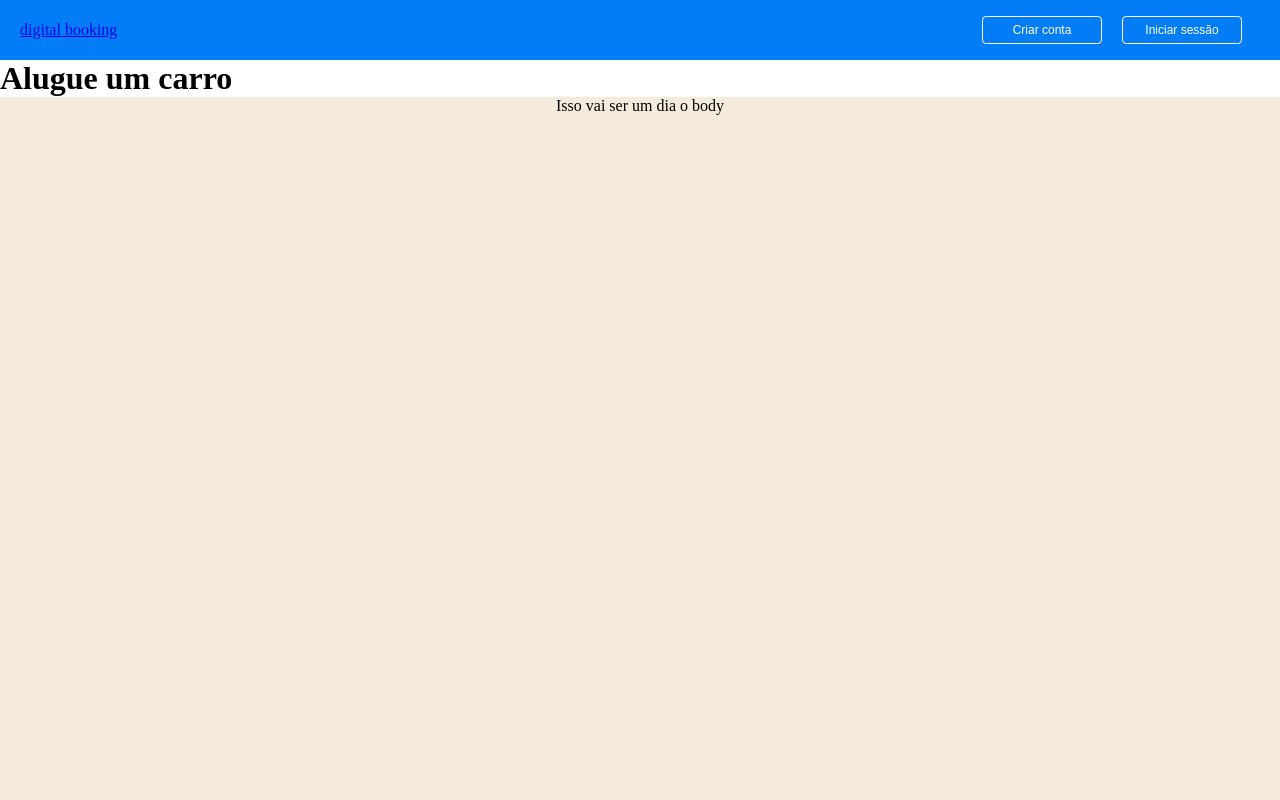
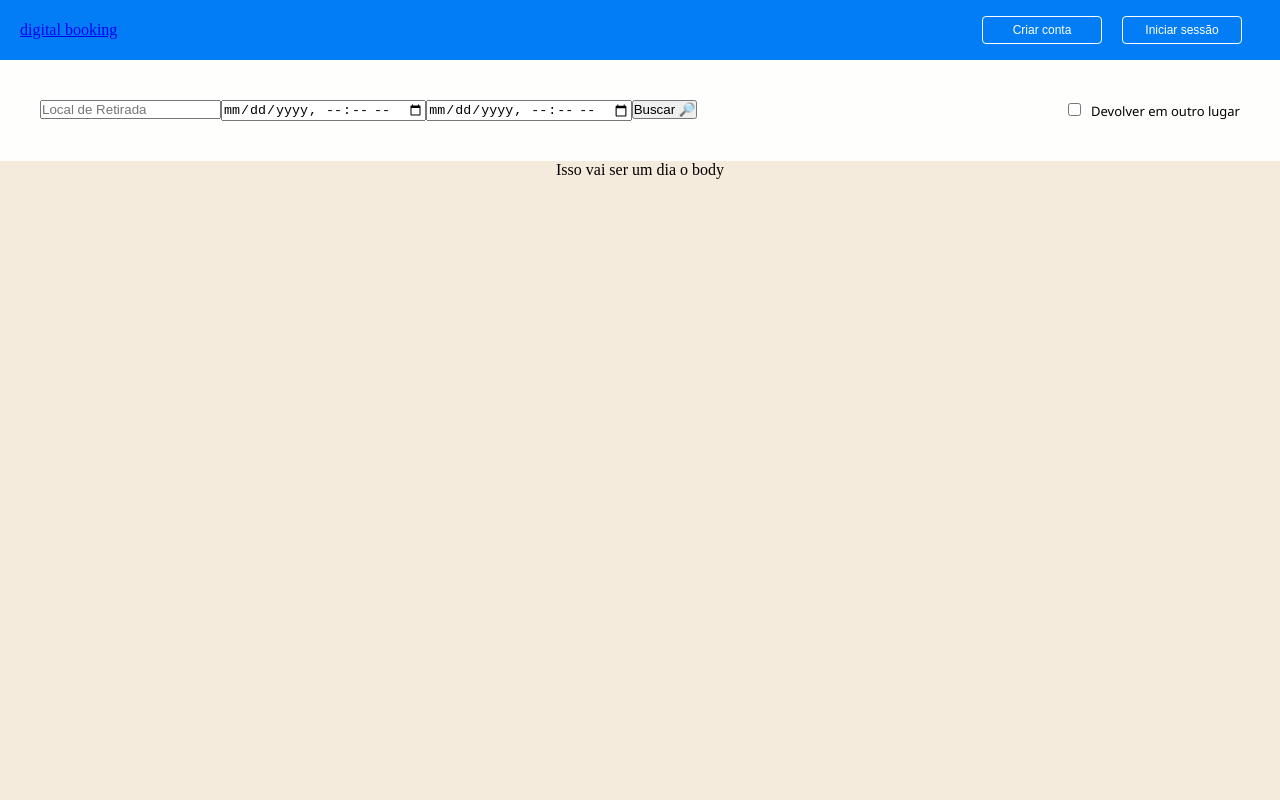
Before and after one commit to GabrielyPaz/projeto-integrador, a React (Vite) app: page / in a window 1280 px wide. Shown: the top 800 px of the page. Built offline with nearby package versions, Linux system fonts and the light colour scheme.

Commit message:
adicionando elementos de input no header

```diff
--- a/src/Components/Header/Header.jsx
+++ b/src/Components/Header/Header.jsx
@@ -1,11 +1,21 @@
-
+import styles from "./Header.module.css";
 
 const Header = () => {
 
     return (
         <>
-
-        <h1>Alugue um carro</h1>
+        <div className={styles.header}>
+          <div className={styles.searchBar}>
+            <input type="text" placeholder="Local de Retirada" className={styles.searchInput} />
+            <input type="datetime-local" className={styles.dateTimeInput} />
+            <input type="datetime-local" className={styles.dateTimeInput} />
+        <button className={styles.searchButton}>Buscar 🔎</button>
+          </div>
+          <div className={styles.checkboxContainer}>
+           <input type="checkbox" id="devolver-outro-lugar" />
+           <label htmlFor="devolver-outro-lugar">Devolver em outro lugar</label>
+           </div>
+        </div>
 
         </>
 
--- a/src/Components/Header/Header.module.css
+++ b/src/Components/Header/Header.module.css
@@ -0,0 +1,44 @@
+.header {
+    background-color: #fefefddc;
+    color: rgb(7, 0, 0);
+    font-family: 'Segoe UI', Tahoma, Geneva, Verdana, sans-serif;
+    font-size: small;
+    padding: 40px;
+    display: flex;
+    justify-content: space-between;
+    align-items: center;
+  }
+
+  .search-input {
+    margin-right: 40px;
+    padding: 10px;
+    width: 200px;
+  }
+
+  .date-time-input {
+    margin-right: 10px;
+    padding: 10px;
+    width: 200px;
+  }
+
+  .search-button {
+    color: white;
+    border: none;
+    cursor: pointer;
+  }
+
+  .checkbox-container {
+    display: flex;
+    align-items: center;
+  }
+
+  /* Estilo para esconder o input da caixa de seleção */
+  input[type="checkbox"] {
+
+  }
+
+  /* Estilo para o rótulo da caixa de seleção */
+  input[type="checkbox"] + label {
+    margin-left: 10px;
+    cursor: pointer;
+  }
```
